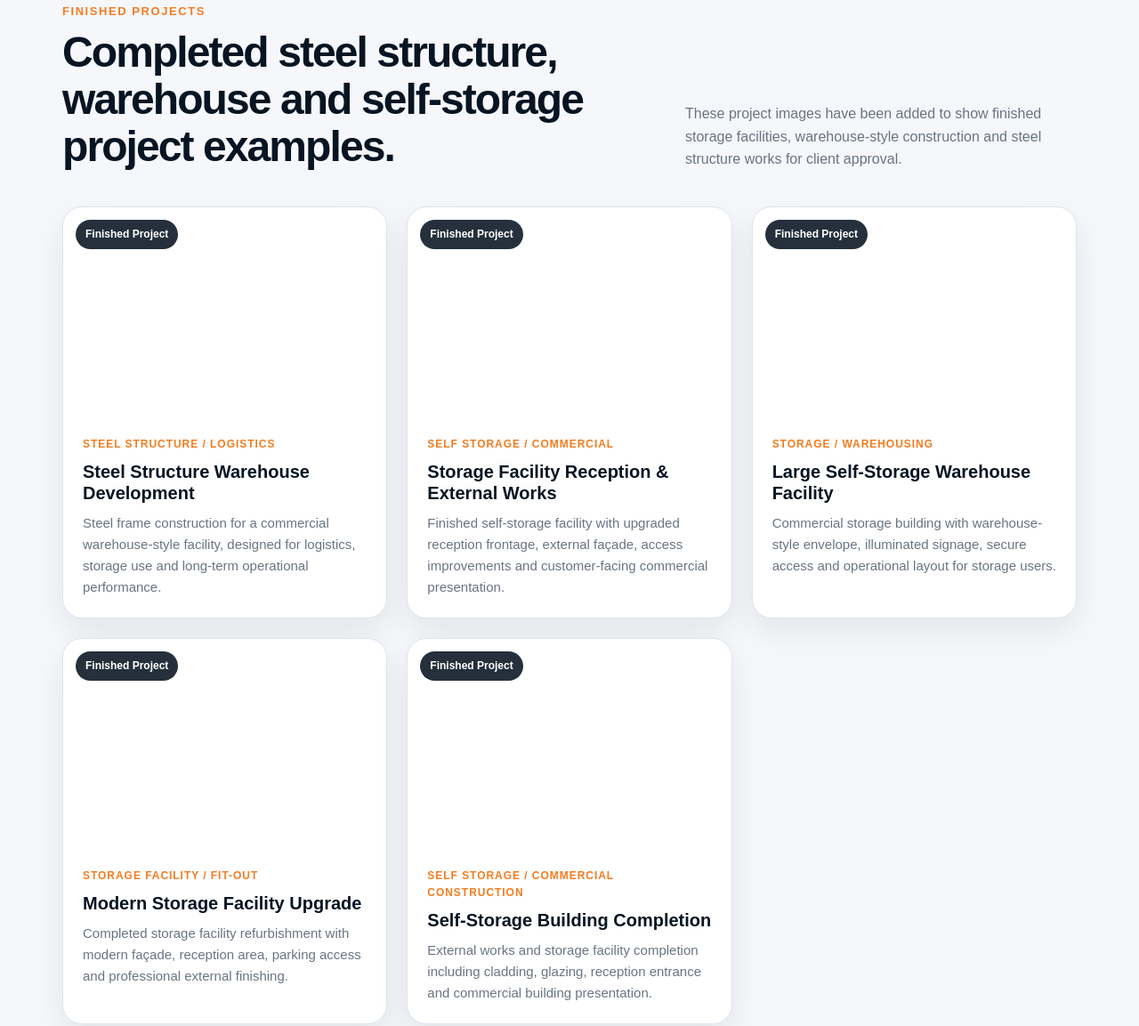
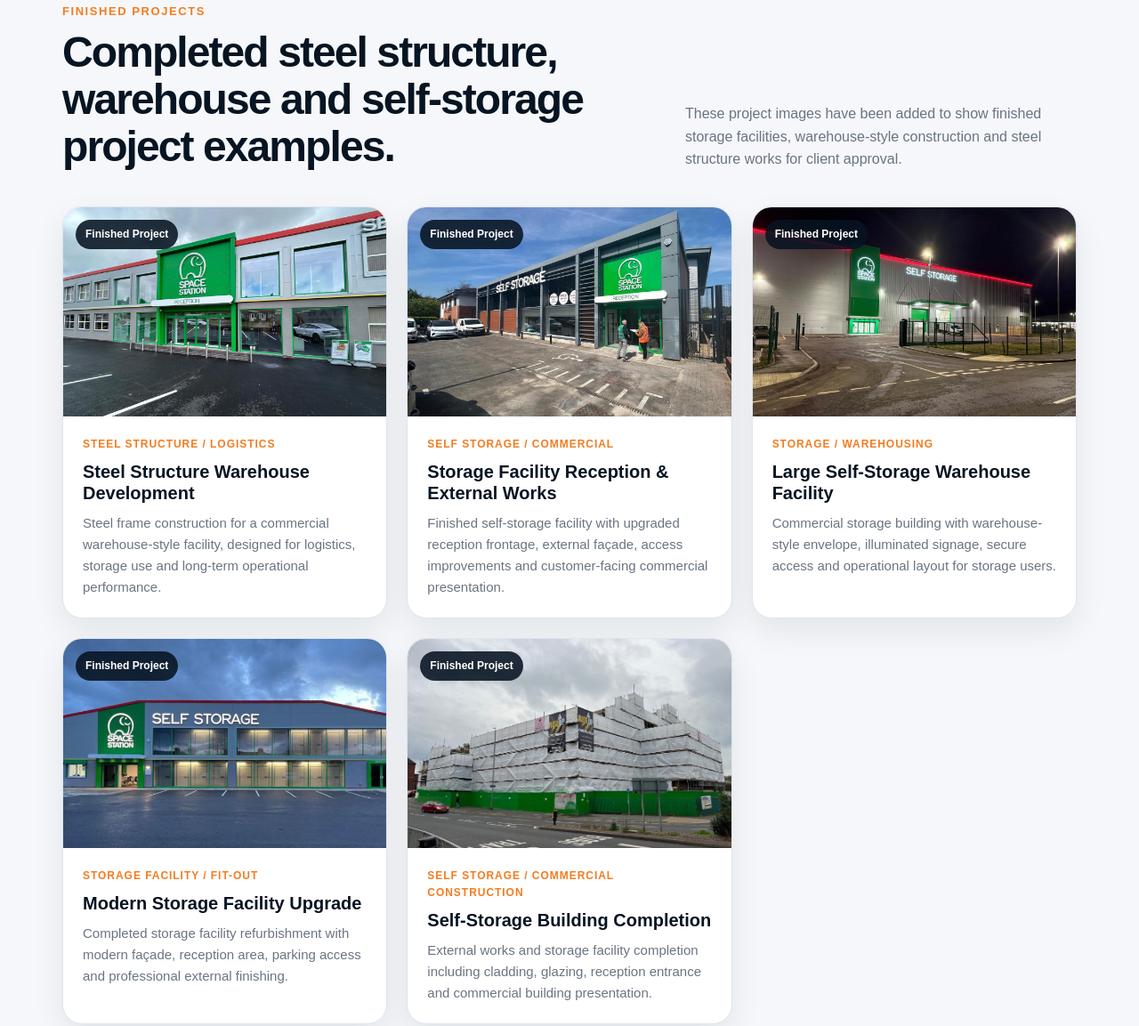
Before and after one commit to GhazanfarGw/AGC, a plain HTML site: page index.html in a window 1280 px wide. Shown: the part 3316-4469 px from the top of the page at 89% size. Drawn offline with Linux system fonts and the light colour scheme.

Commit message:
Update index.html

```diff
--- a/index.html
+++ b/index.html
@@ -160,11 +160,11 @@
     .project-card { background: var(--white); border: 1px solid var(--border); border-radius: var(--radius); overflow: hidden; box-shadow: 0 14px 35px rgba(7,20,34,.08); transition: .2s ease; }
     .project-card:hover { transform: translateY(-5px); box-shadow: var(--shadow); }
     .project-image { height: 235px; background-size: cover; background-position: center; position: relative; }
-    .project-card:nth-child(1) .project-image { background-image: url('assets/steel-structure-warehouse.webp'); }
-    .project-card:nth-child(2) .project-image { background-image: url('assets/birmingham-garrets-green.webp'); }
-    .project-card:nth-child(3) .project-image { background-image: url('assets/doncaster-large-storage.webp'); }
-    .project-card:nth-child(4) .project-image { background-image: url('assets/godalming-storage.webp'); }
-    .project-card:nth-child(5) .project-image { background-image: url('assets/hall-green-external.webp'); }
+    .project-card:nth-child(1) .project-image { background-image: url('WhatsApp\ Image\ 2026-07-05\ at\ 7.17.02\ PM.jpeg'); }
+    .project-card:nth-child(2) .project-image { background-image: url('WhatsApp\ Image\ 2026-07-05\ at\ 7.17.03\ P.jpeg'); }
+    .project-card:nth-child(3) .project-image { background-image: url('WhatsApp\ Image\ 2026-07-05\ at\ 7.17.03\ PM.jpeg'); }
+    .project-card:nth-child(4) .project-image { background-image: url('WhatsApp\ Image\ 2026-07-05\ at\ 7.7.03\ PM.jpeg'); }
+    .project-card:nth-child(5) .project-image { background-image: url('WhatsApp-Image-2026-02-02-at-13.09.13-1.jpeg'); }
     .project-image span { position: absolute; left: 14px; top: 14px; background: rgba(7,20,34,.88); color: var(--white); font-size: 12px; font-weight: 900; padding: 7px 11px; border-radius: 999px; }
     .project-body { padding: 22px; }
     .project-body .sector { display: block; color: var(--orange); font-size: 12px; font-weight: 900; text-transform: uppercase; letter-spacing: .08em; margin-bottom: 9px; }
```
